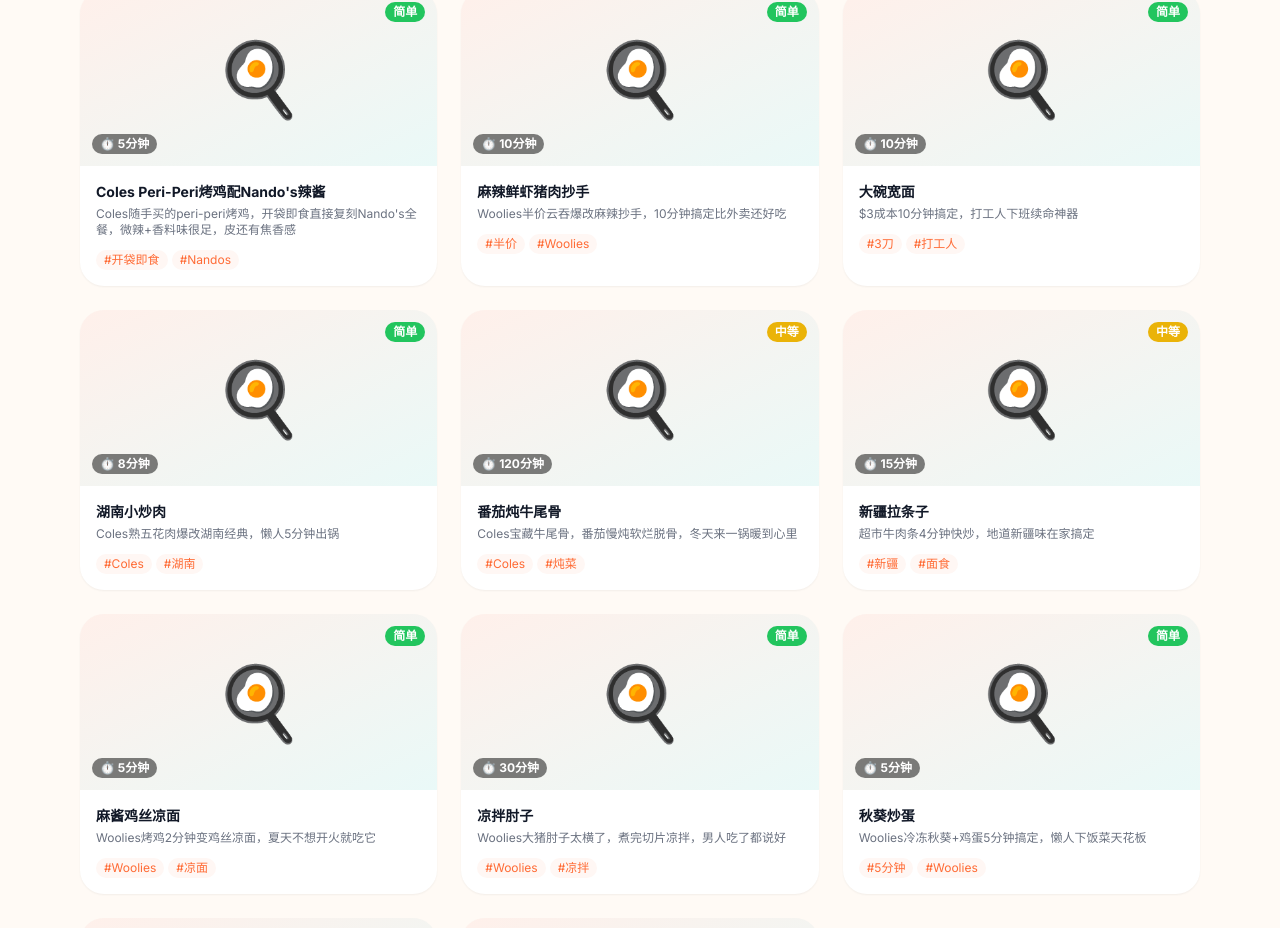
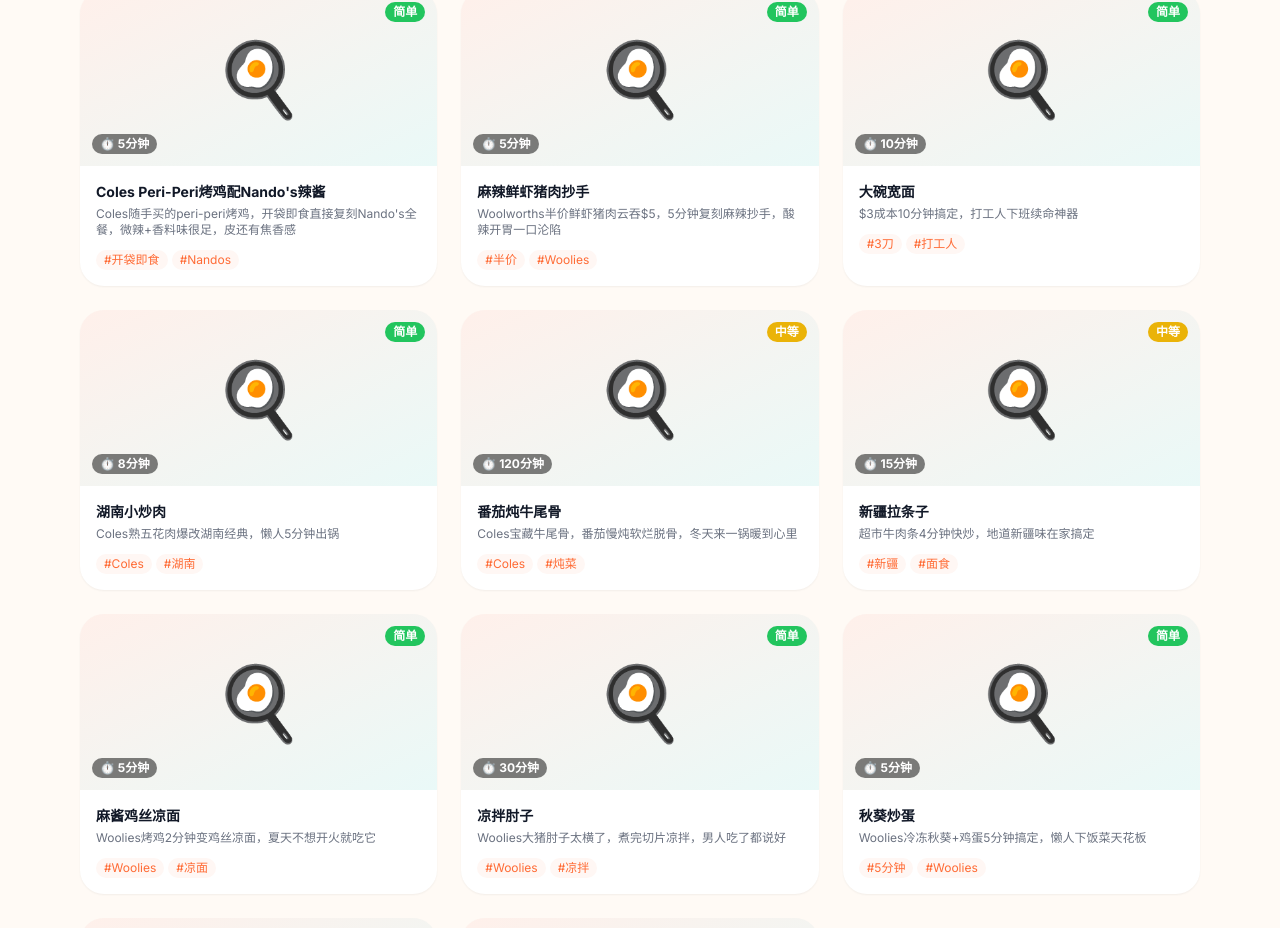
Before and after one commit to peterxia97/ozrecipes, a React (Vite) app: page /recipes in a window 1280 px wide. Shown: the part 1614-2542 px from the top of the page. Built offline with nearby package versions, Linux system fonts and the light colour scheme; the HTML template or start-up script is replaced by a standard one.

Commit message:
更新r015麻辣抄手：根据用户截图修正酱汁配方（生抽2+老抽0.5+蚝油0.7+花椒油0.5+辣椒油2+葱花+热汤），cookTime 10→5min，新增dark_soy_sauce和sichuan_pepper_oil食材

```diff
--- a/src/data/ingredients.js
+++ b/src/data/ingredients.js
@@ -652,6 +652,20 @@ export default {
         { brand: 'aldi', price: 2.99, product: 'Aldi Tahini' },
       ],
       searchTips: 'International aisle, 找芝麻酱或用Tahini代替' },
+    { id: 'sichuan_pepper_oil', nameZh: '花椒油', nameEn: 'Sichuan Pepper Oil', category: 'pantry', unit: '150ml',
+      stores: [
+        { brand: 'coles', price: 4.50, product: 'Coles Sichuan Pepper Oil' },
+        { brand: 'woolies', price: 4.00, product: 'Woolies Sichuan Pepper Oil' },
+        { brand: 'aldi', price: 0, product: 'Not commonly stocked' },
+      ],
+      searchTips: 'International/Asian aisle, 麻辣抄手灵魂调料' },
+    { id: 'dark_soy_sauce', nameZh: '老抽', nameEn: 'Dark Soy Sauce', category: 'pantry', unit: '250ml',
+      stores: [
+        { brand: 'coles', price: 3.00, product: 'Coles Dark Soy Sauce' },
+        { brand: 'woolies', price: 2.80, product: 'Woolies Dark Soy Sauce' },
+        { brand: 'aldi', price: 0, product: 'Not commonly stocked' },
+      ],
+      searchTips: 'International/Asian aisle, 找 "Dark Soy Sauce"，上色用' },
     { id: 'dried_porcini', nameZh: '干牛肝菌', nameEn: 'Dried Porcini Mushrooms', category: 'pantry', unit: '20g',
       stores: [
         { brand: 'coles', price: 0, product: 'Not commonly stocked' },
--- a/src/data/recipes.js
+++ b/src/data/recipes.js
@@ -427,31 +427,34 @@ export default [
       id: 'r015',
       category: 'dinner',
       name: '麻辣鲜虾猪肉抄手',
-      description: 'Woolies半价云吞爆改麻辣抄手，10分钟搞定比外卖还好吃',
+      description: 'Woolworths半价鲜虾猪肉云吞$5，5分钟复刻麻辣抄手，酸辣开胃一口沦陷',
       image: '/images/recipes/spicy-wonton.jpg',
       images: [
         '/images/recipes/spicy-wonton.jpg',
       ],
-      cookTime: 10,
+      cookTime: 5,
       difficulty: 'easy',
       servings: 2,
-      tags: ['半价', 'Woolies', '麻辣', '10分钟'],
+      tags: ['半价', 'Woolies', '麻辣', '5分钟'],
       ingredients: [
         { id: 'frozen_wonton', amount: '1包', optional: false },
         { id: 'soy_sauce', amount: '2勺', optional: false },
-        { id: 'vinegar', amount: '1勺', optional: false },
+        { id: 'dark_soy_sauce', amount: '半勺', optional: false },
+        { id: 'oyster_sauce', amount: '大半勺', optional: false },
+        { id: 'sichuan_pepper_oil', amount: '小半勺', optional: false },
         { id: 'chili_oil', amount: '2勺', optional: false },
-        { id: 'garlic', amount: '2瓣（切末）', optional: false },
-        { id: 'spring_onion', amount: '适量', optional: true },
-        { id: 'sesame_oil', amount: '1勺', optional: false },
-        { id: 'sugar', amount: '半勺', optional: false },
+        { id: 'spring_onion', amount: '适量（葱花）', optional: false },
+        { id: 'vinegar', amount: '少许（可选）', optional: true },
       ],
       steps: [
-        { text: '烧一锅水，水开后下冷冻云吞', tip: 'Woolies鲜虾猪肉云吞，半价时约$5' },
-        { text: '云吞煮至浮起再煮1分钟，捞出放入碗中', tip: '不要煮太久，皮会破' },
-        { text: '调酱汁：2勺生抽+1勺醋+2勺辣椒油+1勺芝麻油+半勺糖+蒜末，搅匀', tip: '这是万能抄手酱汁公式' },
-        { text: '将酱汁浇在云吞上，撒葱花即可', tip: '喜欢麻的可以加花椒粉' },
+        { text: '云吞不用解冻，水开下锅煮熟', tip: 'Woolies鲜虾猪肉云吞，半价时约$5' },
+        {
+          text: '碗里调好酱汁：生抽2勺 + 老抽半勺 + 蚝油大半勺 + 花椒油小半勺 + 熟辣椒油2勺（灵魂！）+ 葱花，舀一勺煮云吞的热汤搅匀',
+          tip: '辣椒油是灵魂！喜欢更麻可以多加花椒油',
+        },
+        { text: '捞入云吞，爱吃醋的可以再加一丢丢香醋', tip: '醋要少，提味即可，不能喧宾夺主' },
       ],
+      tips: '酱汁配方精确比例：生抽2:老抽0.5:蚝油0.7:花椒油0.5:辣椒油2，加水煮云吞的热汤冲开，酸辣开胃一口沦陷',
       xhsReference: '',
       xiaohongshuUrl: 'https://www.xiaohongshu.com/user/profile/5cfbb52f0000000012023561',
       likes: 51,
```
